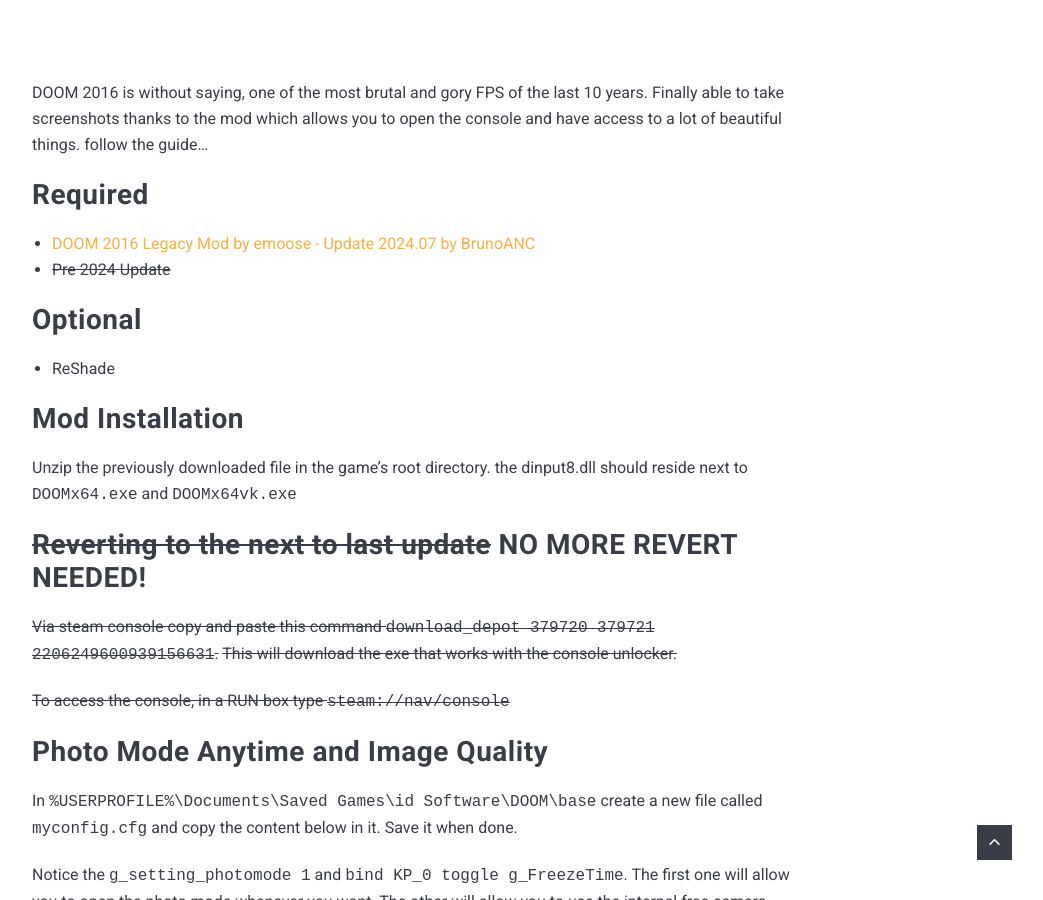
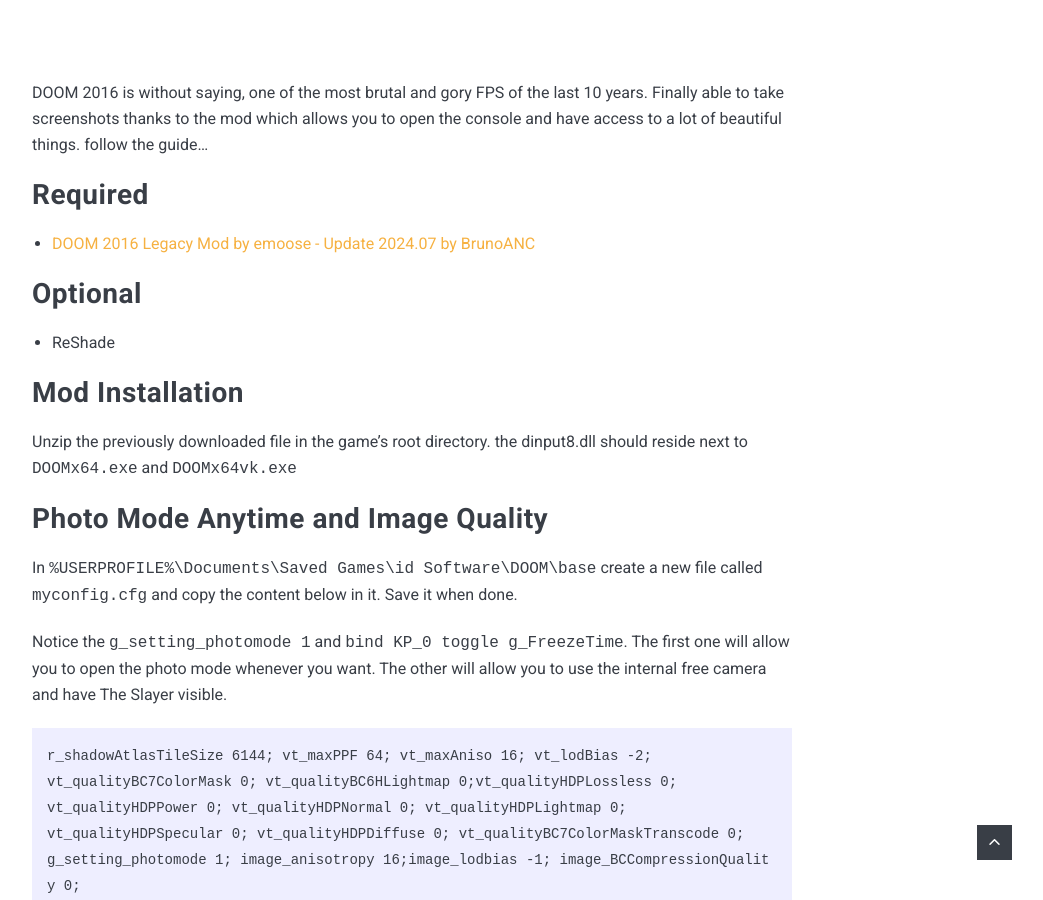
Before and after one commit to AnticOwl/anticowl.github.io, a Jekyll site: the page built from _posts/2024-07-19-Doom2016.md, in a window 1280 px wide and 900 px high, scrolled down 973 px. Shown: the whole window, without its empty margins (228-1271 px from the left). Built offline with Jekyll 4.4.1, drawn with Linux system fonts in a browser that asks for light colours; nearby versions of some CDN libraries.

Commit message:
Update 2024-07-19-Doom2016.md

```diff
--- a/_posts/2024-07-19-Doom2016.md
+++ b/_posts/2024-07-19-Doom2016.md
@@ -11,7 +11,6 @@
 ## Required
 
 * [DOOM 2016 Legacy Mod by emoose - Update 2024.07 by BrunoANC](https://github.com/brunoanc/DOOMLegacyMod/releases/tag/v202407)
-* ~~Pre 2024 Update~~
 
 ## Optional
 * ReShade
@@ -19,12 +18,6 @@
 ## Mod Installation
 Unzip the previously downloaded file in the game's root directory.
 the dinput8.dll should reside next to `DOOMx64.exe` and `DOOMx64vk.exe`
-
-## ~~Reverting to the next to last update~~ NO MORE REVERT NEEDED!
-~~Via steam console copy and paste this command `download_depot 379720 379721 2206249600939156631`.~~
-~~This will download the exe that works with the console unlocker.~~
-
-~~To access the console, in a RUN box type `steam://nav/console`~~
 
 ## Photo Mode Anytime and Image Quality
 
```
